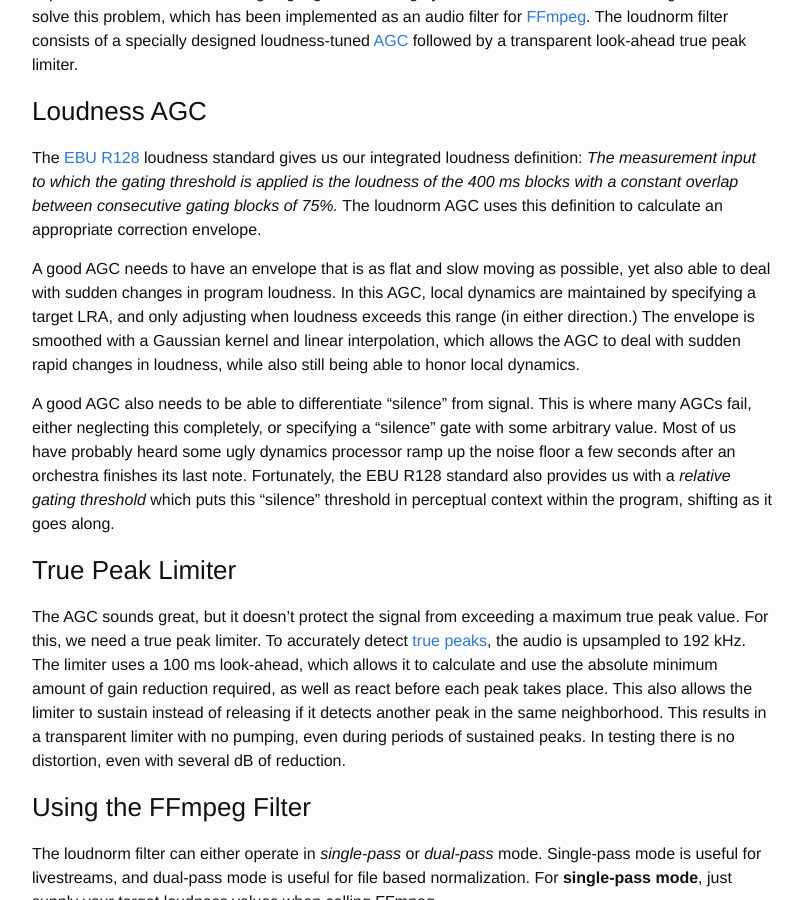
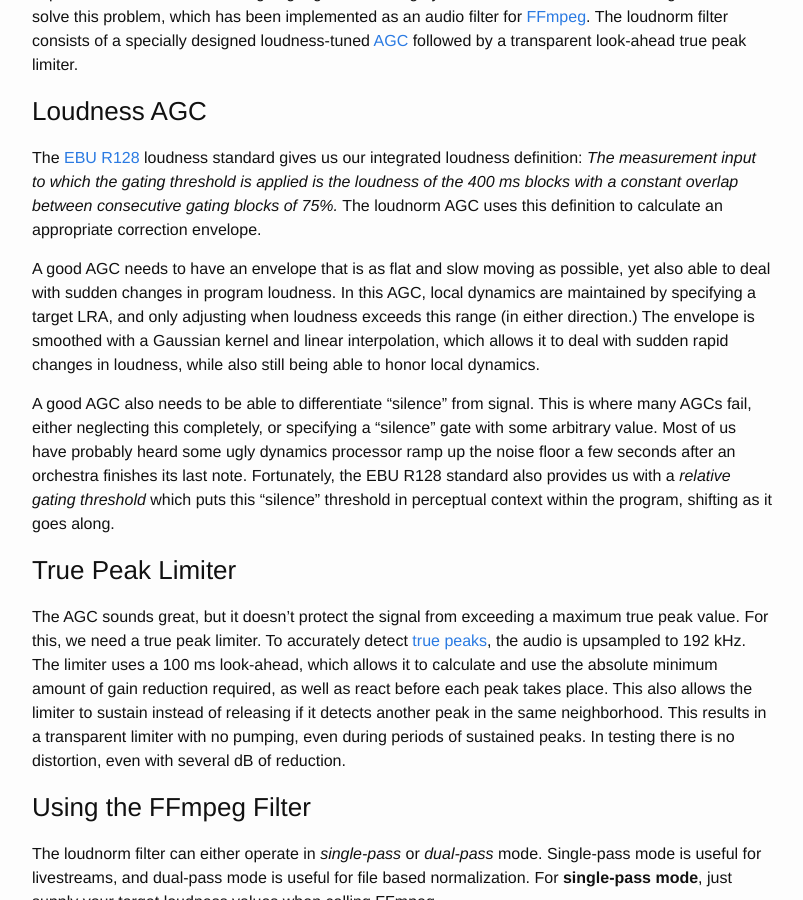
Before and after one commit to kylophone/kylophone.github.io, a Jekyll site: the page built from _posts/2016-04-04-loudnorm.md, in a window 1280 px wide and 900 px high, scrolled down 507 px. Shown: the whole window, without its empty margins (238-1041 px from the left). Built offline with Jekyll 4.4.1, drawn with Linux system fonts in a browser that asks for light colours.

Commit message:
Update 2016-04-04-loudnorm.md

```diff
--- a/_posts/2016-04-04-loudnorm.md
+++ b/_posts/2016-04-04-loudnorm.md
@@ -33,7 +33,7 @@ The loudnorm AGC uses this definition to calculate an appropriate correction env
 A good AGC needs to have an envelope that is as flat and slow moving as possible, yet also able to deal with sudden changes in
 program loudness. In this AGC, local dynamics are maintained by specifying a target LRA, and only adjusting when loudness exceeds this range (in either direction.)
 The envelope is smoothed with a Gaussian kernel and linear interpolation,
-which allows the AGC to deal with sudden rapid changes in loudness, while also still being able to honor local dynamics.
+which allows it to deal with sudden rapid changes in loudness, while also still being able to honor local dynamics.
 
 A good AGC also needs to be able to differentiate "silence" from signal. This is where many AGCs fail, either neglecting this completely, or specifying
 a "silence" gate with some arbitrary value. Most of us have probably heard some ugly dynamics processor ramp up the noise floor a few seconds after an orchestra finishes its last note.
```
